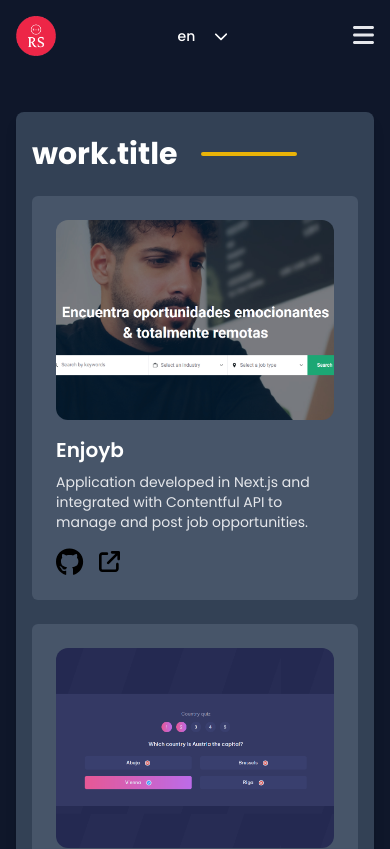
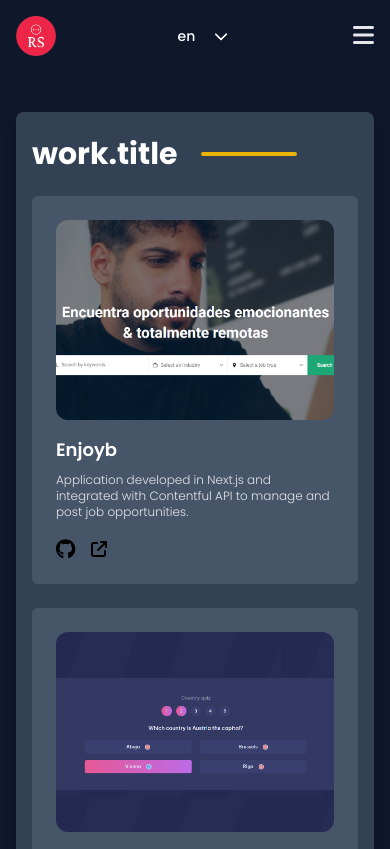
Before and after one commit to romariosc15/personal-website-nuxt, a Nuxt app: page /work in a window 390 px wide. Shown: the top 849 px of the page. Built offline with nearby package versions, Linux system fonts and the light colour scheme.

Commit message:
Fix responsive design in work tab

```diff
--- a/pages/index.vue
+++ b/pages/index.vue
@@ -44,7 +44,7 @@
       </div>
       <div>
         <NuxtLink
-          to="https://drive.google.com/file/d/1853-ZefTNo52pOmyNsmBaRn_1mfFy0QC/view?usp=sharing"
+          to="https://drive.google.com/file/d/1dFe7NpTgryYR7wUDLqYHiFPwsgddsQ4H/view?usp=sharing"
           target="_blank"
           rel="noopener noreferrer"
           :class="`text-white text-base lg:text-lg font-semibold px-6 py-3 rounded-md border border-red-500 hover:bg-red-500 hover:text-white transition-colors flex flex-row items-center`"
--- a/pages/work.vue
+++ b/pages/work.vue
@@ -28,13 +28,13 @@
               >
             </a>
             <div class="mt-4">
-              <h3 class="text-xl xl:text-2xl font-semibold text-white">
+              <h3 class="text-lg xl:text-xl font-semibold text-white">
                 {{ item.name }}
               </h3>
-              <p class="text-sm xl:text-base text-gray-200 mt-2">
+              <p class="text-xs lg:text-sm font-light text-gray-200 mt-2">
                 {{ item.description[locale] }}
               </p>
-              <div class="space-x-4 xl:space-x-6 mt-4 text-sm md:text-base xl:text-lg">
+              <div class="space-x-4 xl:space-x-6 mt-4">
                 <a
                   class="font-medium transition-colors hover:text-yellow-500 duration-300"
                   :href="item.repositoryUrl"
@@ -42,19 +42,19 @@
                   rel="noopener noreferrer"
                 >
                   <font-awesome-icon
+                    class="!align-middle text-xl lg:text-2xl"
                     icon="fa-brands fa-github"
-                    size="2xl"
                   />
                 </a>
                 <a
-                  class="font-medium transition-colors hover:text-yellow-500 duration-300"
+                  class="font-medium transition-colors hover:text-yellow-500 duration-200"
                   :href="item.productionUrl"
                   target="_blank"
                   rel="noopener noreferrer"
                 >
                   <font-awesome-icon
+                    class="!align-middle text-base lg:text-xl"
                     icon="fa-solid fa-arrow-up-right-from-square"
-                    size="xl"
                   />
                 </a>
               </div>
```
